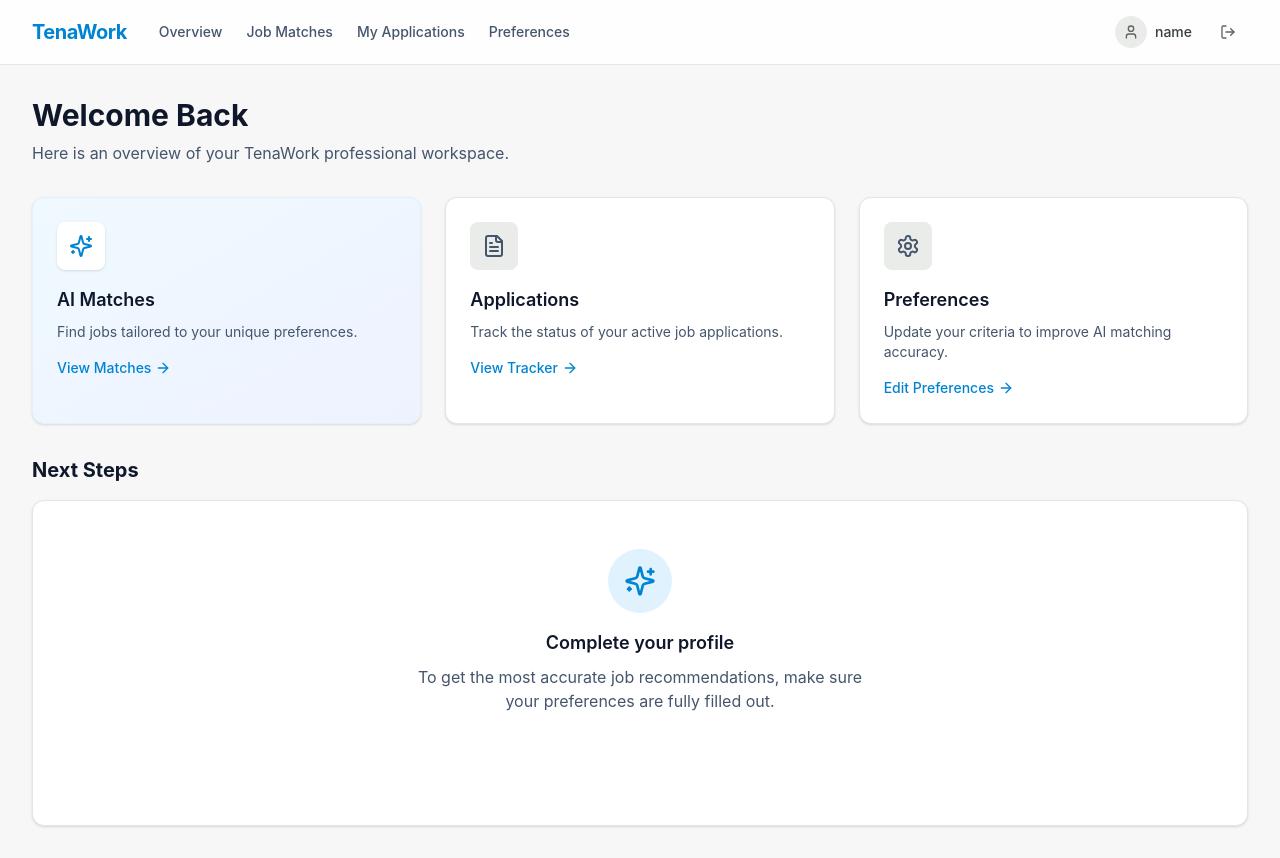
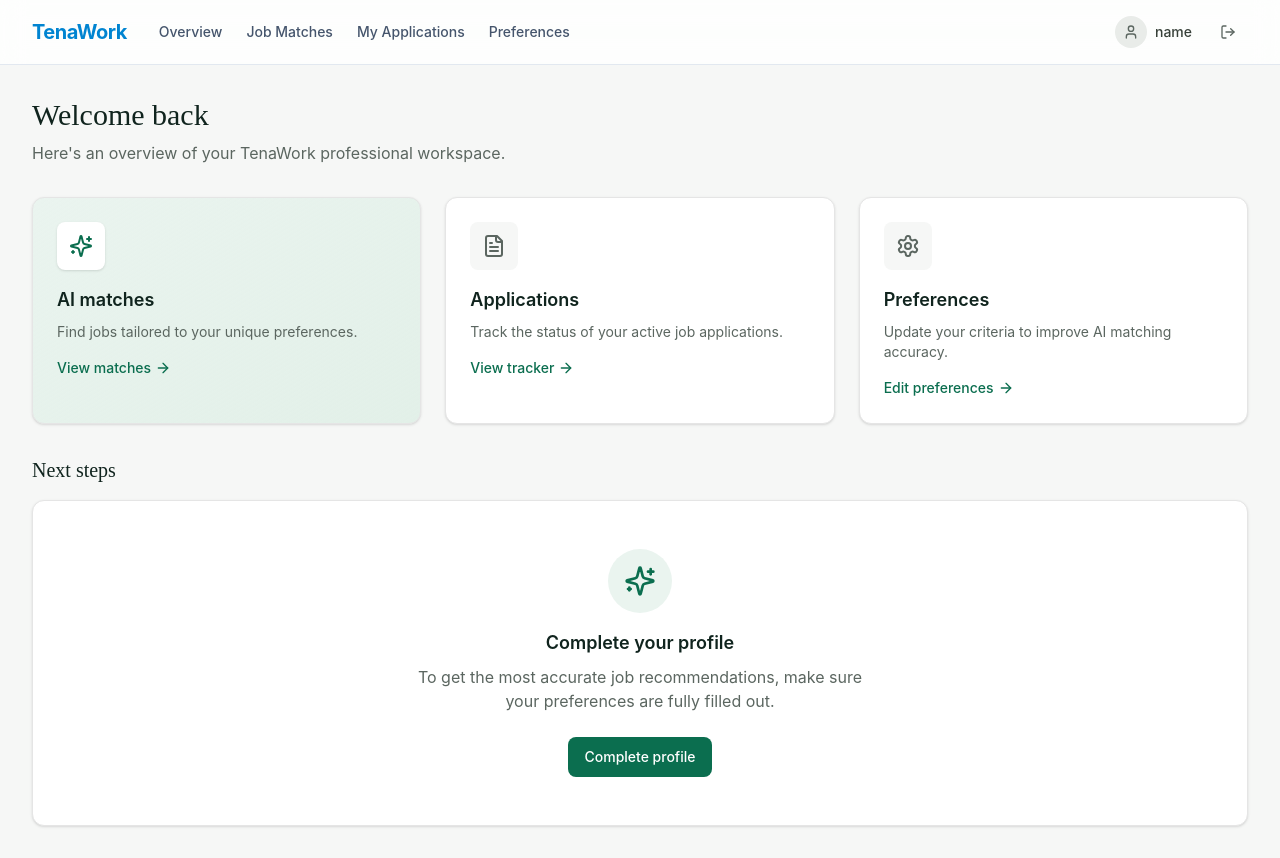
Before and after one commit to na09git/tenawork, a React (Vite) app in the folder apps/web/: page /dashboard in a window 1280 px wide. Built offline with nearby package versions, Linux system fonts and the light colour scheme; sample sign-in values are in the browser's storage.

Commit message:
improve the design of profational

```diff
--- a/apps/web/src/pages/professional/DashboardPage.jsx
+++ b/apps/web/src/pages/professional/DashboardPage.jsx
@@ -3,76 +3,128 @@ import { Sparkles, FileText, Settings, ArrowRight } from "lucide-react";
 import Card, { CardContent } from "@/components/ui/card/Card";
 import Button from "@/components/ui/button/Button";
 
+/**
+ * ProfessionalDashboardPage — palette locked to match the public site.
+ *
+ * Notes on choices specific to a dashboard (vs. the marketing pages):
+ * - font-display is reserved for the two page-level headings (h1, h2)
+ *   only. Card titles (h3) stay font-sans/semibold — a dashboard is a
+ *   dense product UI, not a marketing page, so the serif accent is used
+ *   more sparingly here than on the landing page.
+ * - The featured "AI Matches" card previously used a sky-to-indigo
+ *   gradient — indigo isn't in the palette at all, and two unrelated
+ *   hues competing in one card read as unintentional. Replaced with a
+ *   single-hue brand-50→brand-100 tint so it reads as "the highlighted
+ *   card" without introducing a color that exists nowhere else on site.
+ */
 export default function ProfessionalDashboardPage() {
   return (
     <div className="space-y-8">
       <div>
-        <h1 className="text-3xl font-bold text-slate-900">Welcome Back</h1>
-        <p className="mt-2 text-slate-600">Here is an overview of your TenaWork professional workspace.</p>
+        <h1 className="font-display text-3xl font-medium text-ink">
+          Welcome back
+        </h1>
+        <p className="mt-2 font-sans text-slate-500">
+          Here's an overview of your TenaWork professional workspace.
+        </p>
       </div>
 
       {/* Quick Actions / Stats */}
       <div className="grid gap-6 md:grid-cols-3">
-        <Card className="bg-gradient-to-br from-sky-50 to-indigo-50 border-sky-100 shadow-sm transition-all hover:shadow-md">
+        <Card className="border-brand-100 bg-gradient-to-br from-brand-50 to-brand-100/60 shadow-sm transition-all hover:shadow-md">
           <CardContent className="p-6">
-            <div className="mb-4 inline-flex rounded-lg bg-white p-3 text-sky-600 shadow-sm">
-              <Sparkles className="h-6 w-6" />
+            <div className="mb-4 inline-flex rounded-lg bg-white p-3 text-brand-600 shadow-sm">
+              <Sparkles className="h-6 w-6" aria-hidden="true" />
             </div>
-            <h3 className="text-lg font-semibold text-slate-900">AI Matches</h3>
-            <p className="mt-2 text-sm text-slate-600">Find jobs tailored to your unique preferences.</p>
-            <Link to="/dashboard/professional/matches" className="mt-4 inline-block">
-              <span className="flex items-center text-sm font-medium text-sky-600 hover:text-sky-700">
-                View Matches <ArrowRight className="ml-1 h-4 w-4" />
+            <h3 className="font-sans text-lg font-semibold text-ink">
+              AI matches
+            </h3>
+            <p className="mt-2 font-sans text-sm text-slate-500">
+              Find jobs tailored to your unique preferences.
+            </p>
+            <Link
+              to="/dashboard/professional/matches"
+              className="mt-4 inline-block"
+            >
+              <span className="flex items-center font-sans text-sm font-medium text-brand-600 transition-colors hover:text-brand-700">
+                View matches{" "}
+                <ArrowRight className="ml-1 h-4 w-4" aria-hidden="true" />
               </span>
             </Link>
           </CardContent>
         </Card>
 
-        <Card className="transition-all hover:shadow-md">
+        <Card className="shadow-sm transition-all hover:shadow-md">
           <CardContent className="p-6">
-            <div className="mb-4 inline-flex rounded-lg bg-slate-100 p-3 text-slate-600">
-              <FileText className="h-6 w-6" />
+            <div className="mb-4 inline-flex rounded-lg bg-slate-50 p-3 text-slate-500">
+              <FileText className="h-6 w-6" aria-hidden="true" />
             </div>
-            <h3 className="text-lg font-semibold text-slate-900">Applications</h3>
-            <p className="mt-2 text-sm text-slate-600">Track the status of your active job applications.</p>
-            <Link to="/dashboard/professional/applications" className="mt-4 inline-block">
-              <span className="flex items-center text-sm font-medium text-sky-600 hover:text-sky-700">
-                View Tracker <ArrowRight className="ml-1 h-4 w-4" />
+            <h3 className="font-sans text-lg font-semibold text-ink">
+              Applications
+            </h3>
+            <p className="mt-2 font-sans text-sm text-slate-500">
+              Track the status of your active job applications.
+            </p>
+            <Link
+              to="/dashboard/professional/applications"
+              className="mt-4 inline-block"
+            >
+              <span className="flex items-center font-sans text-sm font-medium text-brand-600 transition-colors hover:text-brand-700">
+                View tracker{" "}
+                <ArrowRight className="ml-1 h-4 w-4" aria-hidden="true" />
               </span>
             </Link>
           </CardContent>
         </Card>
 
-        <Card className="transition-all hover:shadow-md">
+        <Card className="shadow-sm transition-all hover:shadow-md">
           <CardContent className="p-6">
-            <div className="mb-4 inline-flex rounded-lg bg-slate-100 p-3 text-slate-600">
-              <Settings className="h-6 w-6" />
+            <div className="mb-4 inline-flex rounded-lg bg-slate-50 p-3 text-slate-500">
+              <Settings className="h-6 w-6" aria-hidden="true" />
             </div>
-            <h3 className="text-lg font-semibold text-slate-900">Preferences</h3>
-            <p className="mt-2 text-sm text-slate-600">Update your criteria to improve AI matching accuracy.</p>
-            <Link to="/dashboard/professional/preferences" className="mt-4 inline-block">
-              <span className="flex items-center text-sm font-medium text-sky-600 hover:text-sky-700">
-                Edit Preferences <ArrowRight className="ml-1 h-4 w-4" />
+            <h3 className="font-sans text-lg font-semibold text-ink">
+              Preferences
+            </h3>
+            <p className="mt-2 font-sans text-sm text-slate-500">
+              Update your criteria to improve AI matching accuracy.
+            </p>
+            <Link
+              to="/dashboard/professional/preferences"
+              className="mt-4 inline-block"
+            >
+              <span className="flex items-center font-sans text-sm font-medium text-brand-600 transition-colors hover:text-brand-700">
+                Edit preferences{" "}
+                <ArrowRight className="ml-1 h-4 w-4" aria-hidden="true" />
               </span>
             </Link>
           </CardContent>
         </Card>
       </div>
 
-      {/* Recent Activity Section */}
+      {/* Next Steps Section */}
       <div>
-        <h2 className="mb-4 text-xl font-bold text-slate-900">Next Steps</h2>
+        <h2 className="mb-4 font-display text-xl font-medium text-ink">
+          Next steps
+        </h2>
         <Card>
           <CardContent className="p-8 text-center sm:p-12">
-            <div className="mx-auto mb-4 flex h-16 w-16 items-center justify-center rounded-full bg-sky-100 text-sky-600">
-              <Sparkles className="h-8 w-8" />
+            <div className="mx-auto mb-4 flex h-16 w-16 items-center justify-center rounded-full bg-brand-50 text-brand-600">
+              <Sparkles className="h-8 w-8" aria-hidden="true" />
             </div>
-            <h3 className="text-lg font-semibold text-slate-900">Complete your profile</h3>
-            <p className="mx-auto mt-2 max-w-md text-slate-600">
-              To get the most accurate job recommendations, make sure your preferences are fully filled out.
+            <h3 className="font-sans text-lg font-semibold text-ink">
+              Complete your profile
+            </h3>
+            <p className="mx-auto mt-2 max-w-md font-sans text-slate-500">
+              To get the most accurate job recommendations, make sure your
+              preferences are fully filled out.
             </p>
-            <Link to="/dashboard/professional/preferences" className="mt-6 inline-block">
-              <Button>Complete Profile</Button>
+            <Link
+              to="/dashboard/professional/preferences"
+              className="mt-6 inline-block"
+            >
+              <Button className="bg-brand-600 font-sans font-medium hover:bg-brand-700">
+                Complete profile
+              </Button>
             </Link>
           </CardContent>
         </Card>
```
